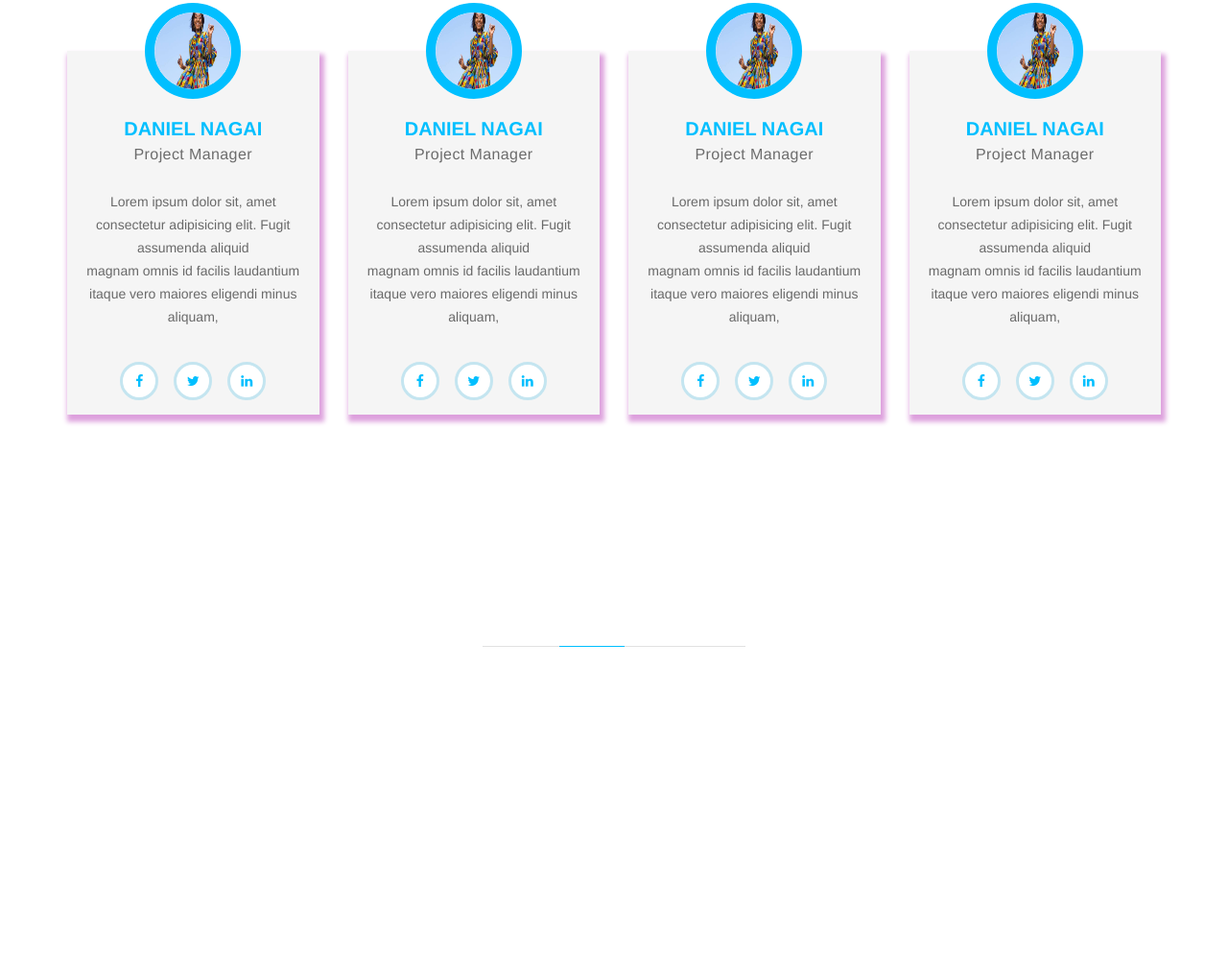
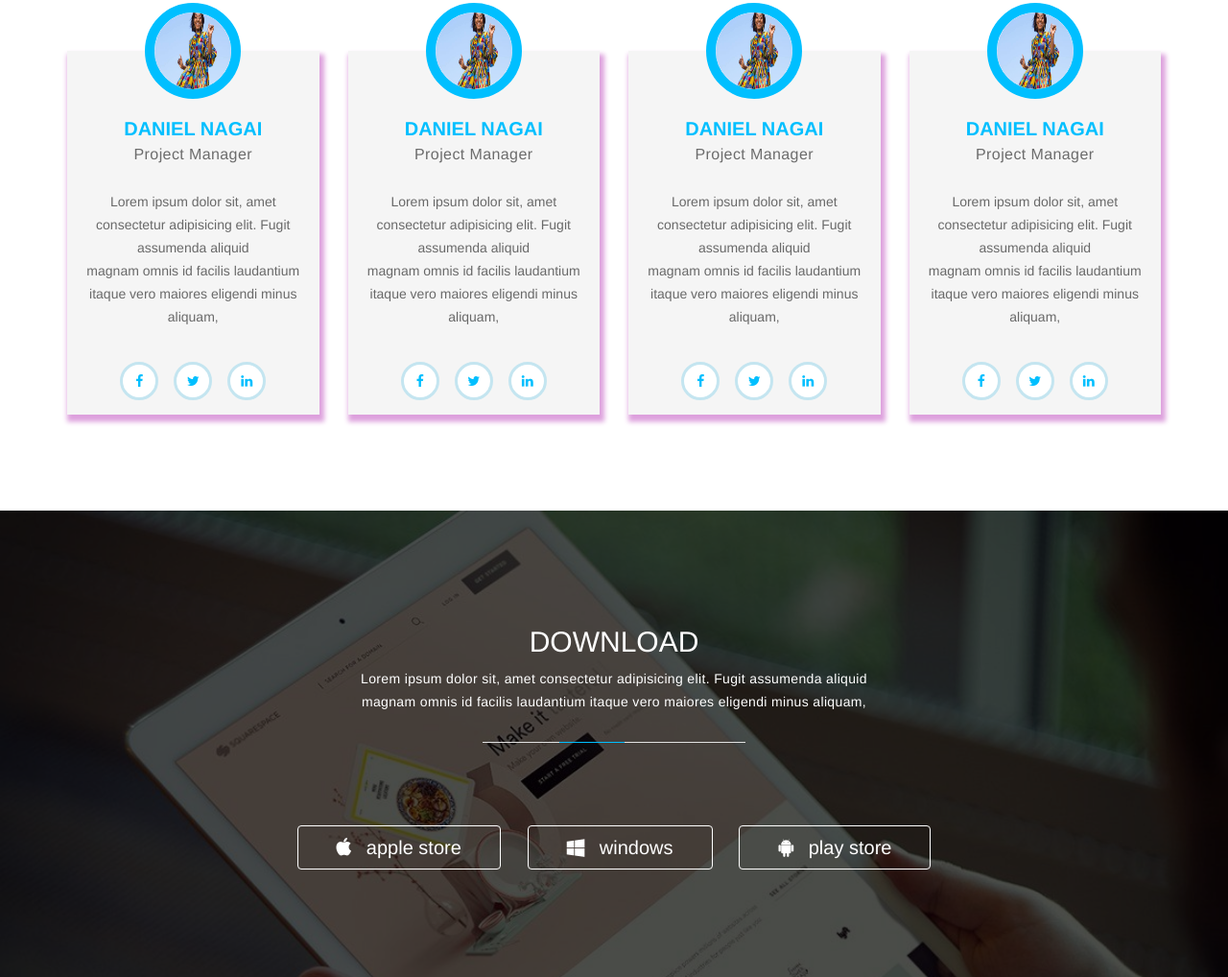
Before and after one commit to lexreal25/project_work, a plain HTML site: page index.html in a window 1280 px wide. Shown: the part 4462-5480 px from the top of the page at 96% size. Before the commit the page ends 5210 px from the top, so only its background shows below. Drawn offline with nearby package versions, Linux system fonts and the light colour scheme.

Commit message:
changed made css and html files

```diff
--- a/css/style.css
+++ b/css/style.css
@@ -531,3 +531,41 @@ header nav ul li a:hover{
     -o-transition: 0.6s ease;
     -ms-transition: 0.6s ease;
 }
+
+.download-area h2{
+    color: #fff;
+}
+
+.download-area .sub-heading p{
+    color:#fff;
+}
+
+.download-area{
+    background-image: linear-gradient(rgba(0,0,0,0.7), rgba(0,0,0,0.7)), url('../image/mockup.jpg');
+    background-size: cover;
+    background-attachment: fixed;
+}
+
+.download-area .default-btn {
+    background: transparent;
+    border: 1px solid #fff;
+    color: #fff;
+    font-size: 20px;
+    padding: 8px 40px;
+    margin: 12px ;
+    transition: 0.5s ease-in;
+}
+
+
+.download-area .default-btn:hover{
+    background: #fff;
+    color: deepskyblue;
+}
+
+.download-area .fa {
+    margin-right: 10px;
+}
+
+.download {
+    padding: 100px 0px;
+}
--- a/index.html
+++ b/index.html
@@ -435,10 +435,10 @@
             </div>
         </div>
     </section>
-    <section class="download-area" id="download">
+    <section class="download-area download" id="download">
         <div class="container">
             <div class="row">
-                <div class="col-sm-12">
+                <div class="col-sm-12 text-center">
                     <div class="title">
                         <h2>DOWNLOAD</h2>
                         <div class="sub-heading">
@@ -450,9 +450,16 @@
                         </div>
                     </div>
                 </div>
+                <div class="social-button text-center">
+                    <a href="#" class="btn default-btn"><i class="fa fa-apple"></i> apple store</a>
+                    <a href="#" class="btn default-btn"><i class="fa fa-windows"></i> windows</a>
+                    <a href="#" class="btn default-btn"><i class="fa fa-android"></i> play store</a>
+                </div>
             </div>
         </div>
     </section>
+
+
     <script src="js/main.js" type="text/javascript"></script>
 </body>
 </html>
```
